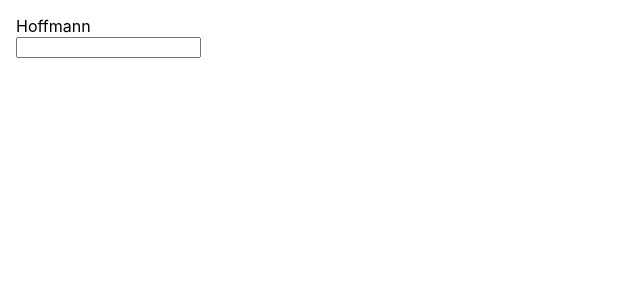
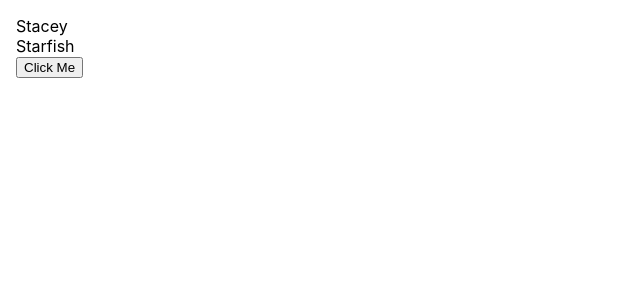
Before and after one commit to Yobuligo/playground.react, a React (Create React App) app: page / in a window 1280 px wide. Shown: the top 300 px of the page, without its empty margins (0-640 px from the left). Built offline with nearby package versions, Linux system fonts and the light colour scheme.

Commit message:
First version

```diff
--- a/src/App.tsx
+++ b/src/App.tsx
@@ -1,14 +1,18 @@
-import ContextComponent from "./components/ContextComponent/ContextComponent";
-import { AppContext, AppContextData } from "./context/AppContext";
-import Person from "./feature/person/Person";
-import PersonForm from "./feature/person/PersonForm";
+import { Changer } from "./components/Changer";
+import Test from "./components/Test";
+import { ContextFactory } from "./services/ContextFactory";
+
+export const { Provider, useStore } = ContextFactory({
+  firstname: "Stacey",
+  lastname: "Starfish",
+});
 
 const App: React.FC = () => {
   return (
-    <ContextComponent context={AppContext} contextData={AppContextData}>
-      <Person />
-      <PersonForm />
-    </ContextComponent>
+    <Provider>
+      <Test />
+      <Changer />
+    </Provider>
   );
 };
 
--- a/src/components/ContextComponent/ContextComponent.tsx
+++ /dev/null
@@ -1,21 +0,0 @@
-import { ReactNode } from "react";
-import { useMapContextData } from "./useMapContextData";
-
-/**
- * Requirements:
- * - Value Binding -> useState
- * - Simple Value -> e.g. a stopwatch, which must be available everywhere, like a singleton
- * - Event Binding -> Calling a callback, when a value was changed? Actually also possible with Value Binding and useEffect
- * - Generic Reducer (Which supports all types) with Binding, so that it can have useStates
- */
-const ContextComponent: React.FC<{
-  context: React.Context<any>;
-  contextData: any;
-  children: ReactNode;
-}> = (props) => (
-  <props.context.Provider value={useMapContextData(props.contextData)}>
-    {props.children}
-  </props.context.Provider>
-);
-
-export default ContextComponent;
--- a/src/components/ContextComponent/Dispatcher.ts
+++ /dev/null
@@ -1,3 +0,0 @@
-const Dispatcher = () => {
-  return "";
-};
--- a/src/components/ContextComponent/MutableValue.ts
+++ /dev/null
@@ -1,7 +0,0 @@
-import { Dispatch, SetStateAction } from "react";
-
-export type MutableValueType<T> = [T | undefined, Dispatch<SetStateAction<T>>];
-
-export const MutableValue = <T>(initialValue?: T): MutableValueType<T> => {
-  return [initialValue, {} as any];
-};
--- a/src/components/ContextComponent/useMapContextData.ts
+++ /dev/null
@@ -1,24 +0,0 @@
-/* eslint-disable react-hooks/rules-of-hooks */
-import { useState } from "react";
-
-export const useMapContextData = (contextData: any) => {
-  const newContextData: any = {};
-  for (const propName in contextData) {
-    const prop = contextData[propName];
-
-    if (Array.isArray(prop)) {
-      if (prop.length === 2) {
-        if (prop[0] !== undefined) {
-          newContextData[propName] = useState(prop[0]);
-        } else {
-          newContextData[propName] = useState();
-        }
-      } else {
-        newContextData[propName] = prop;
-      }
-    } else {
-      newContextData[propName] = prop;
-    }
-  }
-  return newContextData;
-};
--- a/src/context/AppContext.ts
+++ /dev/null
@@ -1,14 +0,0 @@
-import React from "react";
-import { MutableValue } from "../components/ContextComponent/MutableValue";
-import { Stopwatch } from "../services/Stopwatch";
-import { Gender } from "./Gender";
-
-export const AppContextData = {
-  firstname: MutableValue<string>(""),
-  lastname: MutableValue<string>("Hoffmann"),
-  age: MutableValue<number>(),
-  stopwatch: new Stopwatch(),
-  gender: MutableValue<Gender>(Gender.Male),
-};
-
-export const AppContext = React.createContext(AppContextData);
--- a/src/context/Gender.ts
+++ /dev/null
@@ -1,4 +0,0 @@
-export enum Gender {
-  Male,
-  Female,
-}
--- a/src/feature/person/Person.tsx
+++ /dev/null
@@ -1,11 +0,0 @@
-import { useContext } from "react"
-import { AppContext } from "../../context/AppContext"
-
-const Person: React.FC = ()=>{
-    const context = useContext(AppContext)
-    const [firstname, ] = context.firstname
-    const [lastname, ] = context.lastname
-    return <>{firstname} {lastname}</>
-}
-
-export default Person
--- a/src/feature/person/PersonForm.tsx
+++ /dev/null
@@ -1,19 +0,0 @@
-import { useContext } from "react";
-import { AppContext } from "../../context/AppContext";
-
-const PersonForm: React.FC = () => {
-  const context = useContext(AppContext);
-  const [firstname, setFirstname] = context.firstname;
-  return (
-    <>
-      <div>
-        <input
-          type="text"
-          onChange={(event) => setFirstname(event.target.value)}
-        />
-      </div>
-    </>
-  );
-};
-
-export default PersonForm;
--- a/src/services/Stopwatch.ts
+++ /dev/null
@@ -1,9 +0,0 @@
-export class Stopwatch {
-  start() {
-    console.log("Start stopwatch");
-  }
-
-  get time(): string {
-    return new Date().toString();
-  }
-}
```
